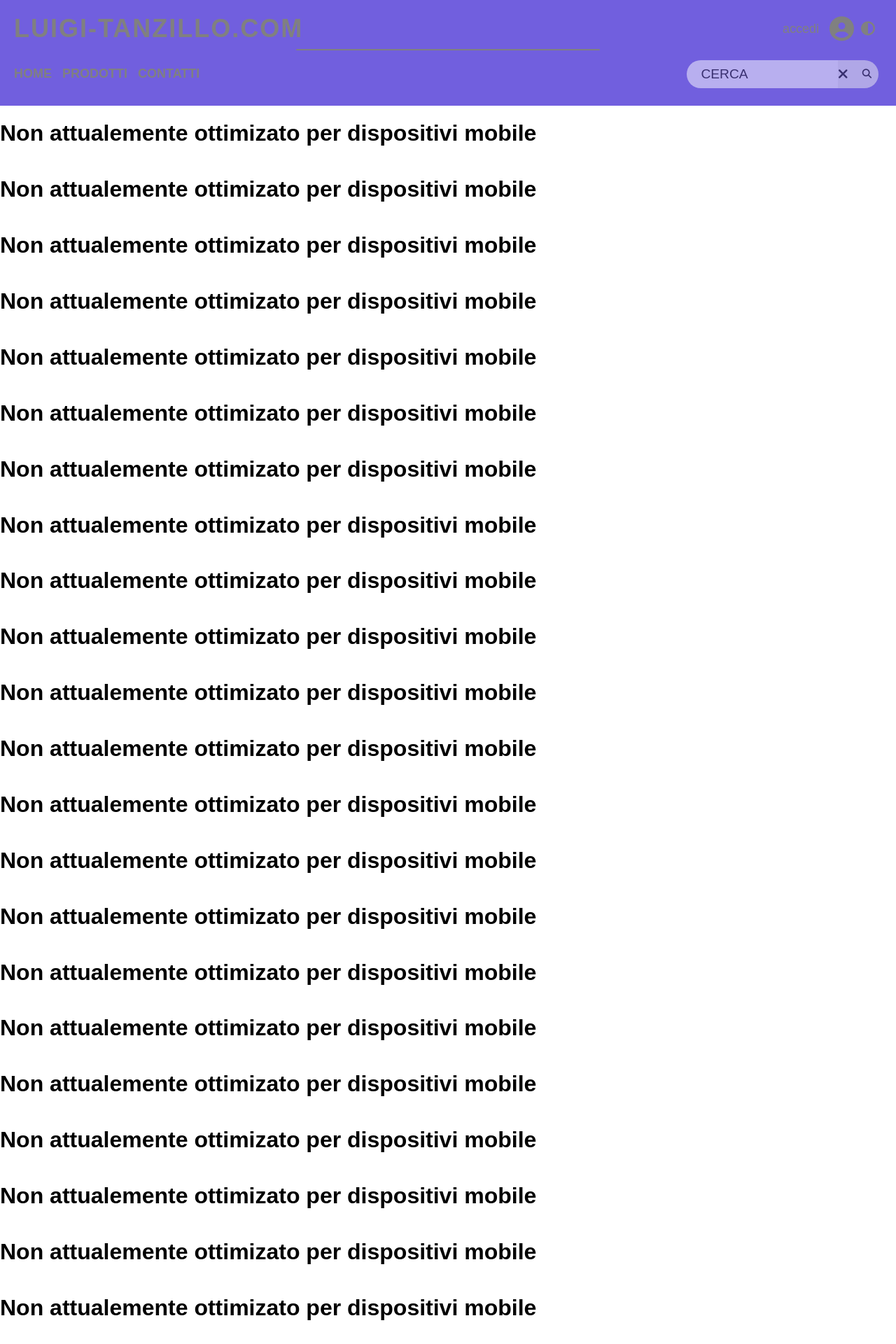
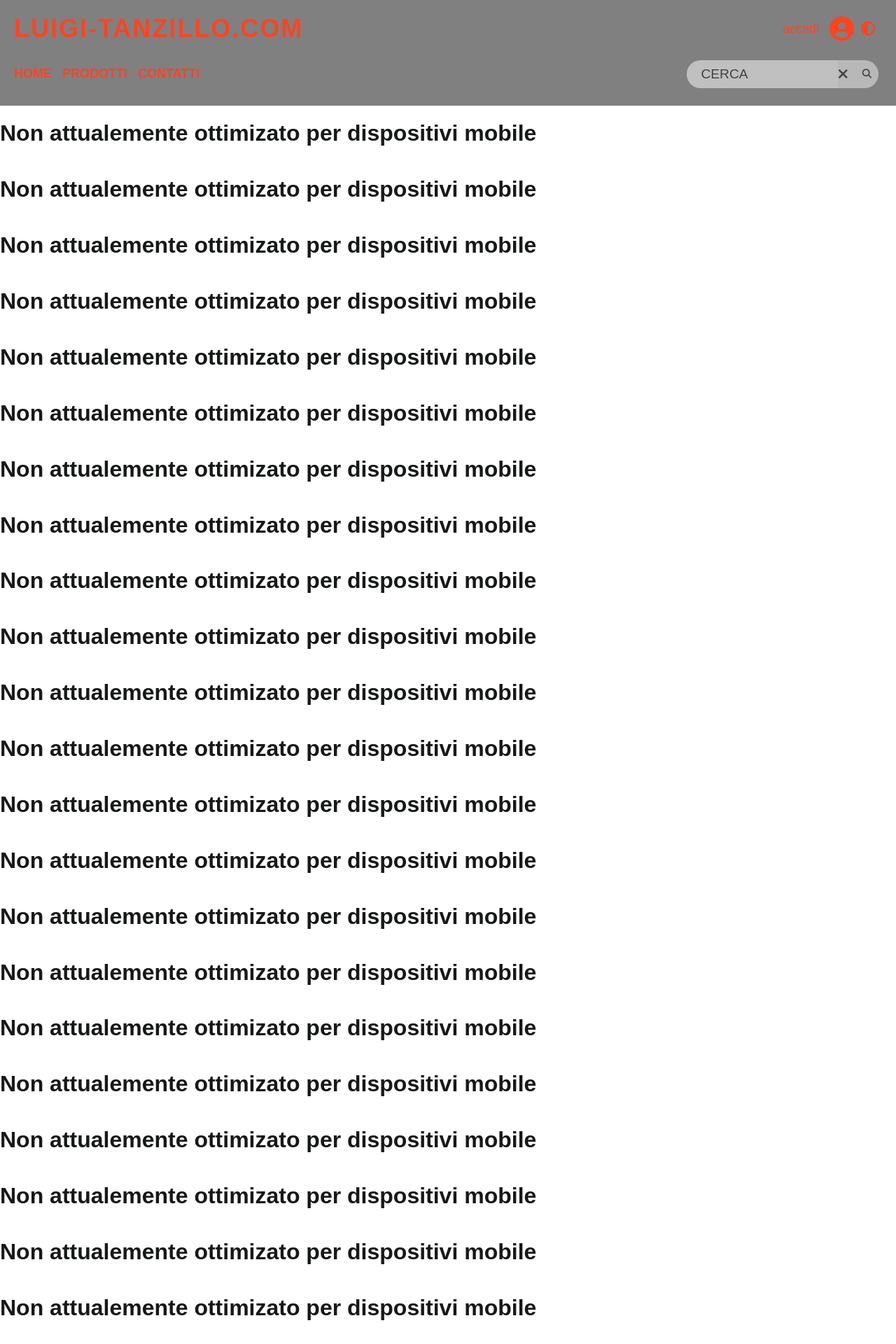
Before and after one commit to vodka-boy01/vodka-boy01.github.io, a PHP site: page / in a window 1280 px wide. Shown: the top 1920 px of the page at 70% size. Run offline with PHP 8.4, Linux system fonts and the light colour scheme; some libraries are stand-ins or nearby versions.

Commit message:
colochange

```diff
--- a/index.html
+++ b/index.html
@@ -5,6 +5,7 @@
     <meta http-equiv="X-UA-Compatible" content="IE=edge">
     <meta name="viewport" content="width=device-width, initial-scale=1.0">
     <link rel="stylesheet" href="style.css">
+	<link rel="stylesheet" href="animations.css">
     <title>Luigi-Tanzillo.com</title>
 </head>
 <body>
@@ -72,29 +73,7 @@
 			<h1>Non attualemente ottimizato per dispositivi mobile </h1>
 			<h1>Non attualemente ottimizato per dispositivi mobile </h1>
 			<h1>Non attualemente ottimizato per dispositivi mobile </h1>
-			<h1>Non attualemente ottimizato per dispositivi mobile </h1>
-			<h1>Non attualemente ottimizato per dispositivi mobile </h1>
-			<h1>Non attualemente ottimizato per dispositivi mobile </h1>
-			<h1>Non attualemente ottimizato per dispositivi mobile </h1>
-			<h1>Non attualemente ottimizato per dispositivi mobile </h1>
-			<h1>Non attualemente ottimizato per dispositivi mobile </h1>
-			<h1>Non attualemente ottimizato per dispositivi mobile </h1>
-			<h1>Non attualemente ottimizato per dispositivi mobile </h1>
-			<h1>Non attualemente ottimizato per dispositivi mobile </h1>
-			<h1>Non attualemente ottimizato per dispositivi mobile </h1>
-			<h1>Non attualemente ottimizato per dispositivi mobile </h1>
-			<h1>Non attualemente ottimizato per dispositivi mobile </h1>
-			<h1>Non attualemente ottimizato per dispositivi mobile </h1>
-			<h1>Non attualemente ottimizato per dispositivi mobile </h1>
-			<h1>Non attualemente ottimizato per dispositivi mobile </h1>
-			<h1>Non attualemente ottimizato per dispositivi mobile </h1>
-			<h1>Non attualemente ottimizato per dispositivi mobile </h1>
-			<h1>Non attualemente ottimizato per dispositivi mobile </h1>
-			<h1>Non attualemente ottimizato per dispositivi mobile </h1>
-			<h1>Non attualemente ottimizato per dispositivi mobile </h1>
-			<h1>Non attualemente ottimizato per dispositivi mobile </h1>
-			<h1>Non attualemente ottimizato per dispositivi mobile </h1>
-			<h1>Non attualemente ottimizato per dispositivi mobile </h1>
+
 		</div>
 	</main>
 	<footer>
--- a/script.js
+++ b/script.js
@@ -33,39 +33,29 @@
 let value = localStorage.getItem("statoColore");
 colorChange.addEventListener('click', function(){
 
-  if (!value) { // se il valore non esiste, lo inizializziamo a 0
-    value = 0;
-  }
-  value = Number(value);// converte il valore in un numero
-
-  value = 1 - value; // inverte il valore
-
-  localStorage.setItem("statoColore", value);// salva il nuovo valore in localStorage
-
   console.log(`Il nuovo valore è ${value}`); // stampa il nuovo valore nella console
 
+  document.body.classList.toggle("dark-theme");
+  statoColore();
+});
+function statoColore(){
+if(value === 0){
+  value = 1;
+  localStorage.setItem("statoColore", value);// salva il nuovo valore in localStorage
+}
+else{
+  value = 0;
+  localStorage.setItem("statoColore", value);
+}
+}
+/*
   document.documentElement.style.setProperty('--animation-state', 'running');
 
   setTimeout(function() {
   document.documentElement.style.setProperty('--animation-state', 'paused');
 
   }, 1300);
-  statoColore();
-});
-function statoColore(){
-if(value === 0){
-  document.documentElement.style.setProperty('--main-color', '250, 250, 250');
-  document.documentElement.style.setProperty('--bg-color', '37, 39, 40');
-  document.documentElement.style.setProperty('--color-main', '22, 24, 25');
-  document.documentElement.style.setProperty('--color-bg-main', 'gray');
-}
-else{
-  document.documentElement.style.setProperty('--main-color', 'gray');
-  document.documentElement.style.setProperty('--bg-color', '#715fde');
-  document.documentElement.style.setProperty('--color-main', 'black');
-  document.documentElement.style.setProperty('--color-bg-main', 'white');
-}
-}
+*/
 /*
   console.log(localStorage)
   if(statoColore === 0 ){
--- a/style.css
+++ b/style.css
@@ -1,22 +1,30 @@
 /*inizio progetto: 18/02/2023*/
 :root{/*var per colore dinamico*/
+    --bg-color: gray;
+    --main-color: #ff4321;/* colore scritte */
+    --color-bg-main: white;
+    --color-main: rgb(22, 24, 25);
+    --opacity-value: 0.5;
+    --animation-state: paused;
+    --color-error: #ef4146;
+
+    --color-1: #19c37d;
+    --color-2: #715fde;
+}
+.dark-theme{
     --bg-color: rgb(37, 39, 40);
-    --main-color: rgb(250, 250, 250);/* colore scritte */
+    --main-color: #ff4350;/* colore scritte */
     --color-bg-main: gray;
     --color-main: rgb(22, 24, 25);
     --opacity-value: 0.5;
     --text-error: var(--color-error);
     --animation-state: paused;
     --color-error: #ef4146;
-
-    --color-1: #19c37d;
-    --color-2: #715fde;
 }
 body {
     font-family: Arial, sans-serif;
     margin: 0;
     padding: 0;
-
 }
 header {
     background-color: var(--bg-color);
```
Also changed, not shown: animations.css (added), base.css (deleted), icons.css (added).
